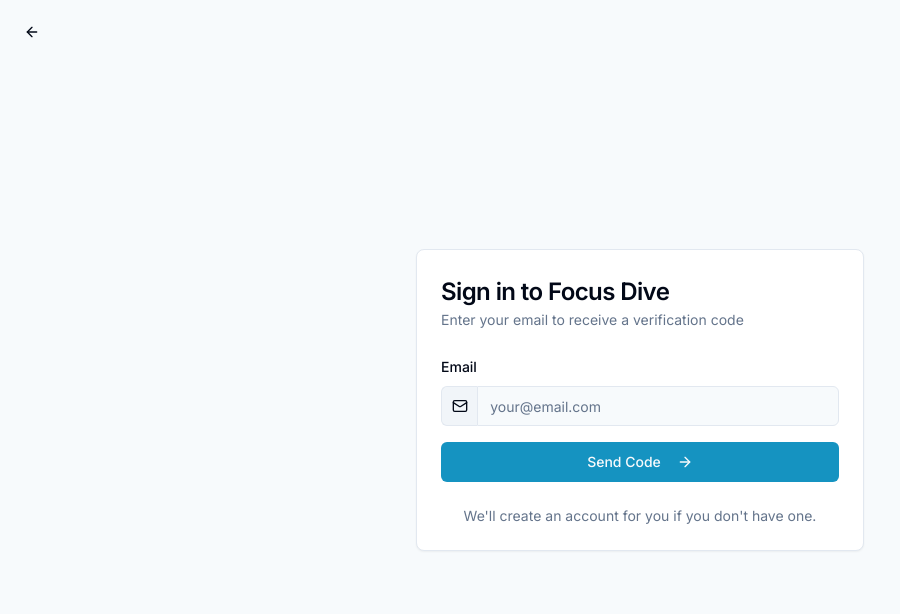
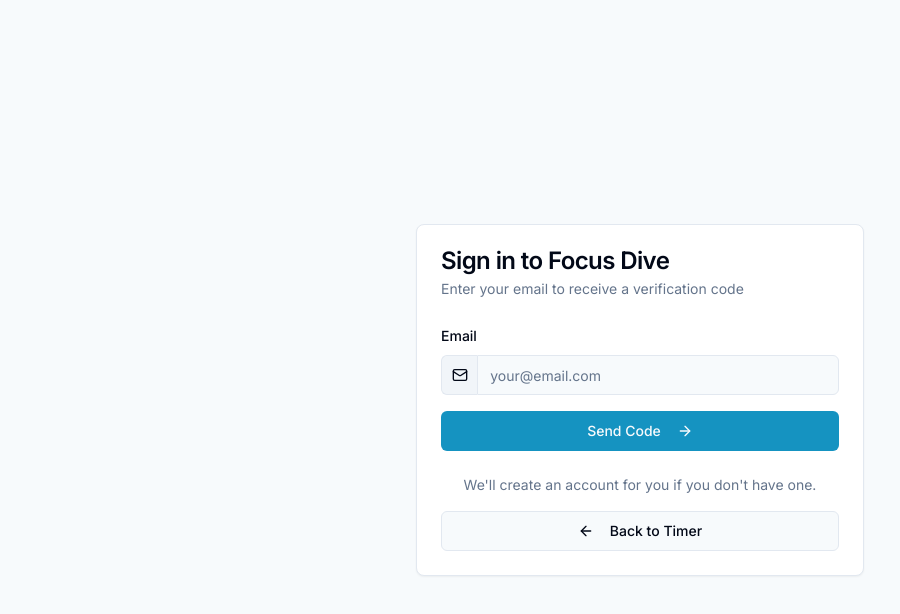
Before and after one commit to rafaelhdr/focus-dive-timer, a React (Vite) app: page /login in a window 1280 px wide. Shown: the top 614 px of the page, without its empty margins (0-900 px from the left). Built offline with nearby package versions, Linux system fonts and the light colour scheme; no server answers.

Commit message:
Remove back button, add new one
Removes the back button in the top-left corner of the login screen and adds a new "Back to Timer" button below the "We'll create an account for you if you don't have one." text.

```diff
--- a/src/pages/Login.tsx
+++ b/src/pages/Login.tsx
@@ -64,12 +64,6 @@ const Login = () => {
     <div className="flex min-h-screen items-center justify-center px-4 py-12">
       <Card className="w-full max-w-md">
         <CardHeader>
-          <Link to="/" className="absolute left-4 top-4">
-            <Button variant="ghost" size="icon" className="h-8 w-8">
-              <ArrowLeft className="h-4 w-4" />
-              <span className="sr-only">Back to Timer</span>
-            </Button>
-          </Link>
           <CardTitle>Sign in to Focus Dive</CardTitle>
           <CardDescription>
             {currentStep === 'email'
@@ -178,8 +172,14 @@ const Login = () => {
             </Form>
           </div>
         </CardContent>
-        <CardFooter className="flex justify-center text-sm text-muted-foreground">
-          <p>We'll create an account for you if you don't have one.</p>
+        <CardFooter className="flex flex-col gap-4">
+          <p className="text-sm text-muted-foreground">We'll create an account for you if you don't have one.</p>
+          <Link to="/" className="w-full">
+            <Button variant="outline" className="w-full">
+              <ArrowLeft className="mr-2 h-4 w-4" />
+              Back to Timer
+            </Button>
+          </Link>
         </CardFooter>
       </Card>
     </div>
```
